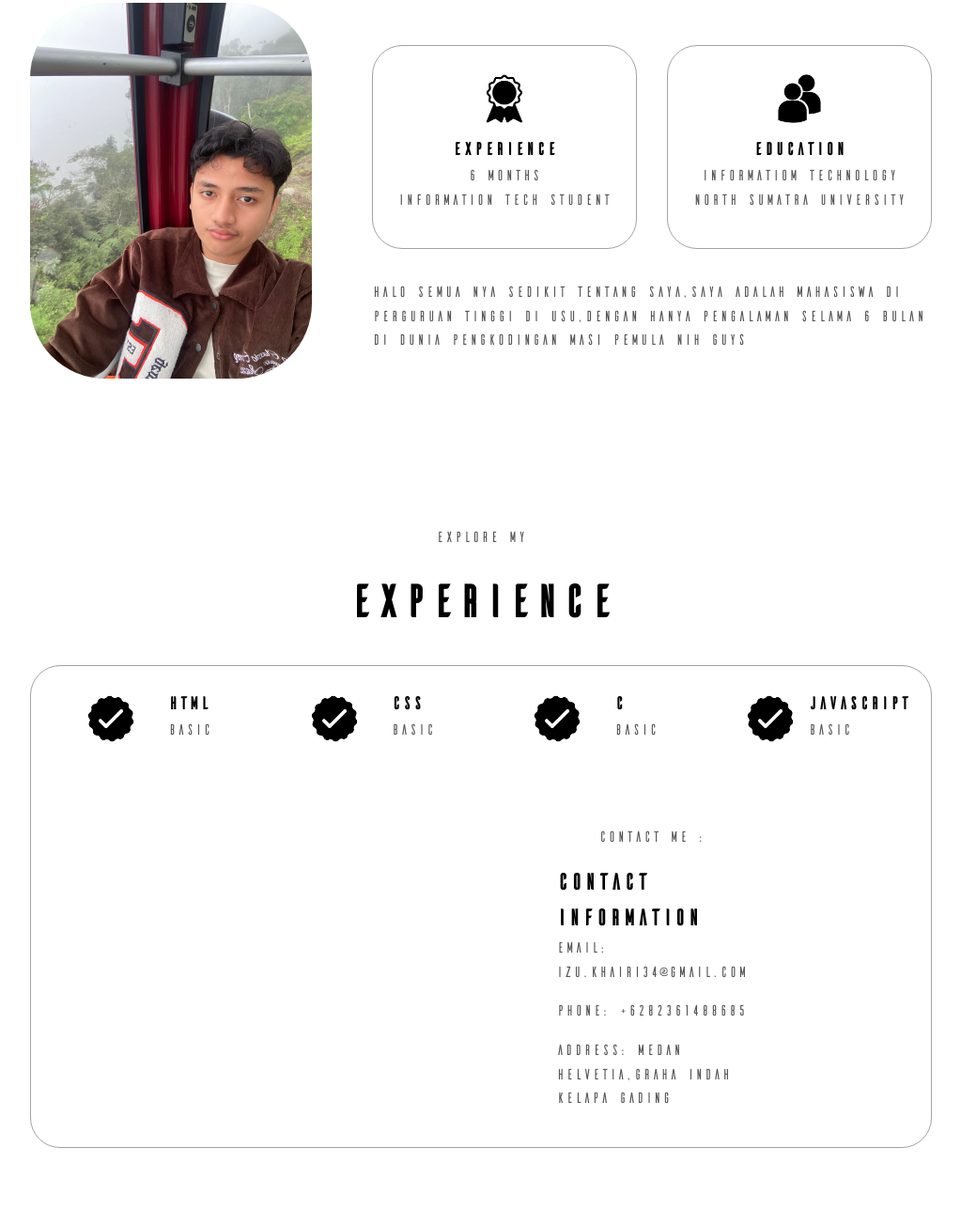
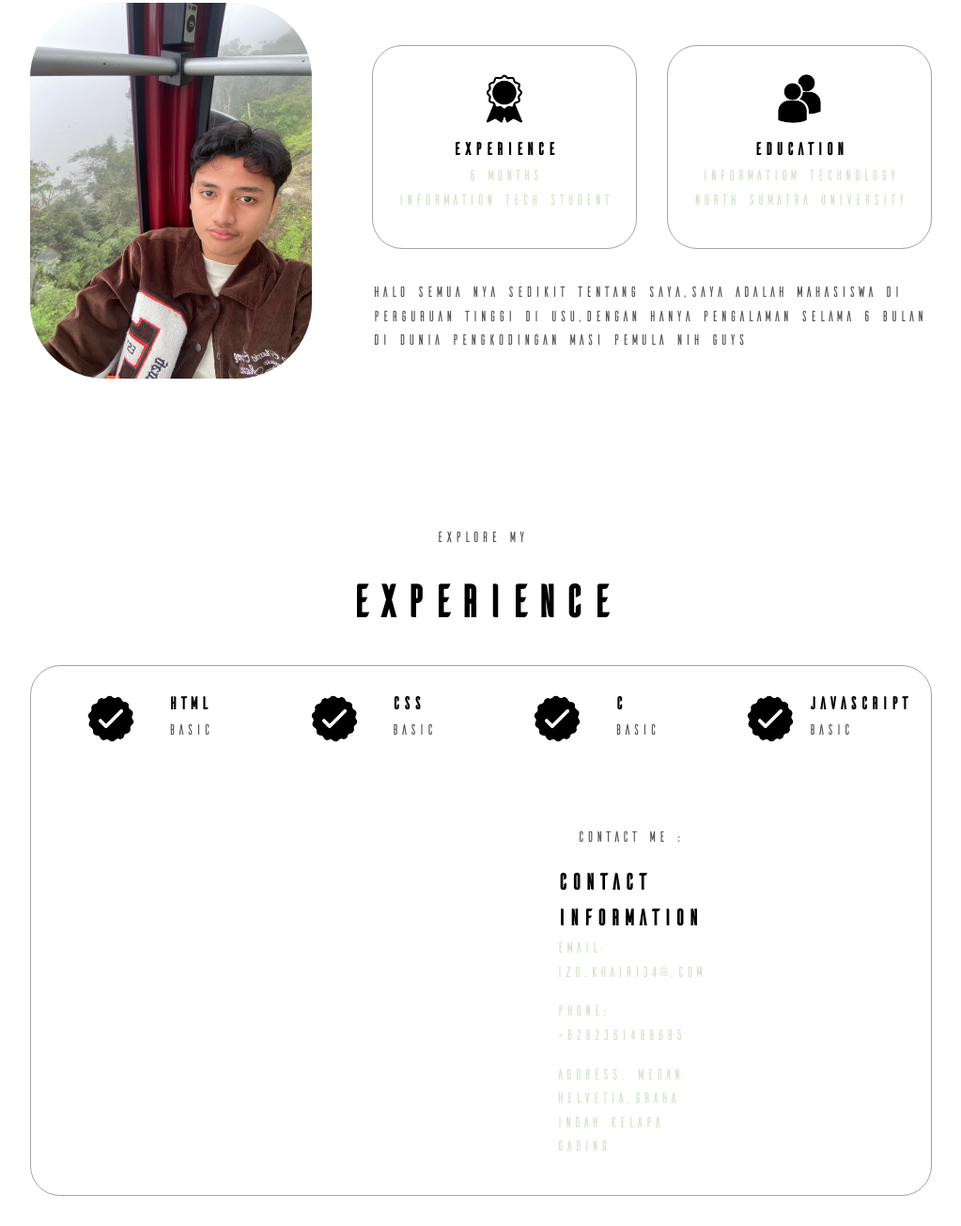
Before and after one commit to IzuKhairi/CV, a plain HTML site: page index.html in a window 1280 px wide. Shown: the part 1138-2443 px from the top of the page at 94% size, without its empty margins (128-1151 px from the left). Drawn offline with Linux system fonts and the light colour scheme; files whose address does not match are found by name.

Commit message:
Update index.html

```diff
--- a/index.html
+++ b/index.html
@@ -1,27 +1,50 @@
 <!DOCTYPE html>
 <html lang="en">
   <head>
+    <style>
+      html {
+        scrollbar-width: normal;
+      }
+      html::-webkit-scrollbar {
+        width: 8px;
+      }
+      html::-webkit-scrollbar-thumb {
+        background-color: #a3b18a;
+      }
+      html::-webkit-scrollbar-thumb:hover {
+        background-color: #588157;
+      }
+      html::-webkit-scrollbar-track {
+        background-color: #3a5a40;
+      }
+      html::-webkit-scrollbar-track:hover {
+        background-color: #344e41;
+      }
+    </style>
     <meta charset="UTF-8" />
     <meta http-equiv="X-UA-Compatible" content="IE=edge" />
     <meta name="viewport" content="width=device-width, initial-scale=1.0" />
     <title>CV NYA IZU</title>
     <link rel="stylesheet" href="styles.css" />
     <link rel="stylesheet" href="mediaqueries.css" />
-  </head>
-  <body>
-    <nav id="desktop-nav">
-      <div class="logo">Welcome to my CV</div>
-      <div>
+</head>
+<body>
+
+
+
+
+    <nav class="sticky-nav" id="desktop-nav" >
+      <div style="color: #ECE3CE;" class="logo">Welcome to my CV</div>
+      <div >
         <ul class="nav-links">
           <li><a href="#about">About</a></li>
           <li><a href="#experience">Experience</a></li>
-
           <li><a href="#contact">Contact</a></li>
         </ul>
       </div>
     </nav>
     <nav id="hamburger-nav">
-      <div class="logo">Izu Khairi</div>
+      <div style="color: #ECE3CE;" class="logo">Izu Khairi</div>
       <div class="hamburger-menu">
         <div class="hamburger-icon" onclick="toggleMenu()">
           <span></span>
@@ -88,16 +111,15 @@
                 class="icon"
               />
               <h3>Experience</h3>
-              <p>6 Months <br />Information Tech student</p>
+              <p style="color: #d2e3c8;">6 Months <br />Information Tech student</p>
             </div>
             <div class="details-container">
               <img
                 src="./assets/education.png"
                 alt="Education icon"
-                class="icon"
-/>
+                class="icon"/>
               <h3>Education</h3>
-              <p>Informatiom Technology North Sumatra University<br/></p>
+              <p style="color: #d2e3c8;"6 Months>Informatiom Technology North Sumatra University<br/></p>
             </div>
           </div>
           <div class="text-container">
@@ -169,12 +191,15 @@
 
                     <div class="contact-info">
                       <h2>Contact Information</h2>
-                      <p>Email: izu.khairi34@gmail.com</p>
-                      <p>Phone: +6282361488685</p>
-                      <a href="https://maps.app.goo.gl/Z7tta6Th9HhNvxN17"><p>Address: Medan helvetia,Graha Indah Kelapa gading</p></a>
+                      <div >
+                      <p style="color: #d2e3c8;">Email: izu.khairi34@.com</p>
+                      <p style="color: #d2e3c8;">Phone: +6282361488685</p>
+                    </div>
+                      <a  href="https://maps.app.goo.gl/Z7tta6Th9HhNvxN17"><p style="color: #d2e3c8;">Address: Medan helvetia,Graha Indah Kelapa gading</p></a>
                     </div>
                   </div>
                 </section>
 
 
+
 <script src="script.js" ></script>
```
